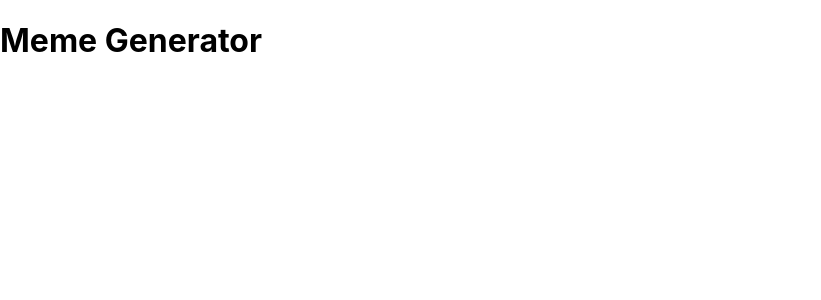
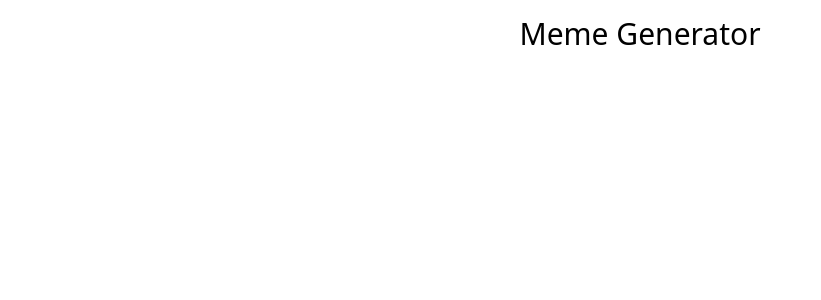
Before and after one commit to malcomowilla/meme-lord, a React (Create React App) app: page / in a window 1280 px wide. Shown: the top 300 px of the page, without its empty margins (0-821 px from the left). Built offline with nearby package versions, Linux system fonts and the light colour scheme.

Commit message:
Tested out tailwind

```diff
--- a/src/App.js
+++ b/src/App.js
@@ -1,9 +1,9 @@
-import './App.css';
+import React from "react";
 
 function App() {
   return (
     <div>
-      <h1>Meme Generator</h1>
+      <h1 className="text-center text-3xl my-4">Meme Generator</h1>
     </div>
   );
 }
--- a/src/index.css
+++ b/src/index.css
@@ -1,13 +1,3 @@
-body {
-  margin: 0;
-  font-family: -apple-system, BlinkMacSystemFont, 'Segoe UI', 'Roboto', 'Oxygen',
-    'Ubuntu', 'Cantarell', 'Fira Sans', 'Droid Sans', 'Helvetica Neue',
-    sans-serif;
-  -webkit-font-smoothing: antialiased;
-  -moz-osx-font-smoothing: grayscale;
-}
-
-code {
-  font-family: source-code-pro, Menlo, Monaco, Consolas, 'Courier New',
-    monospace;
-}
+@tailwind base;
+@tailwind components;
+@tailwind utilities;
```
